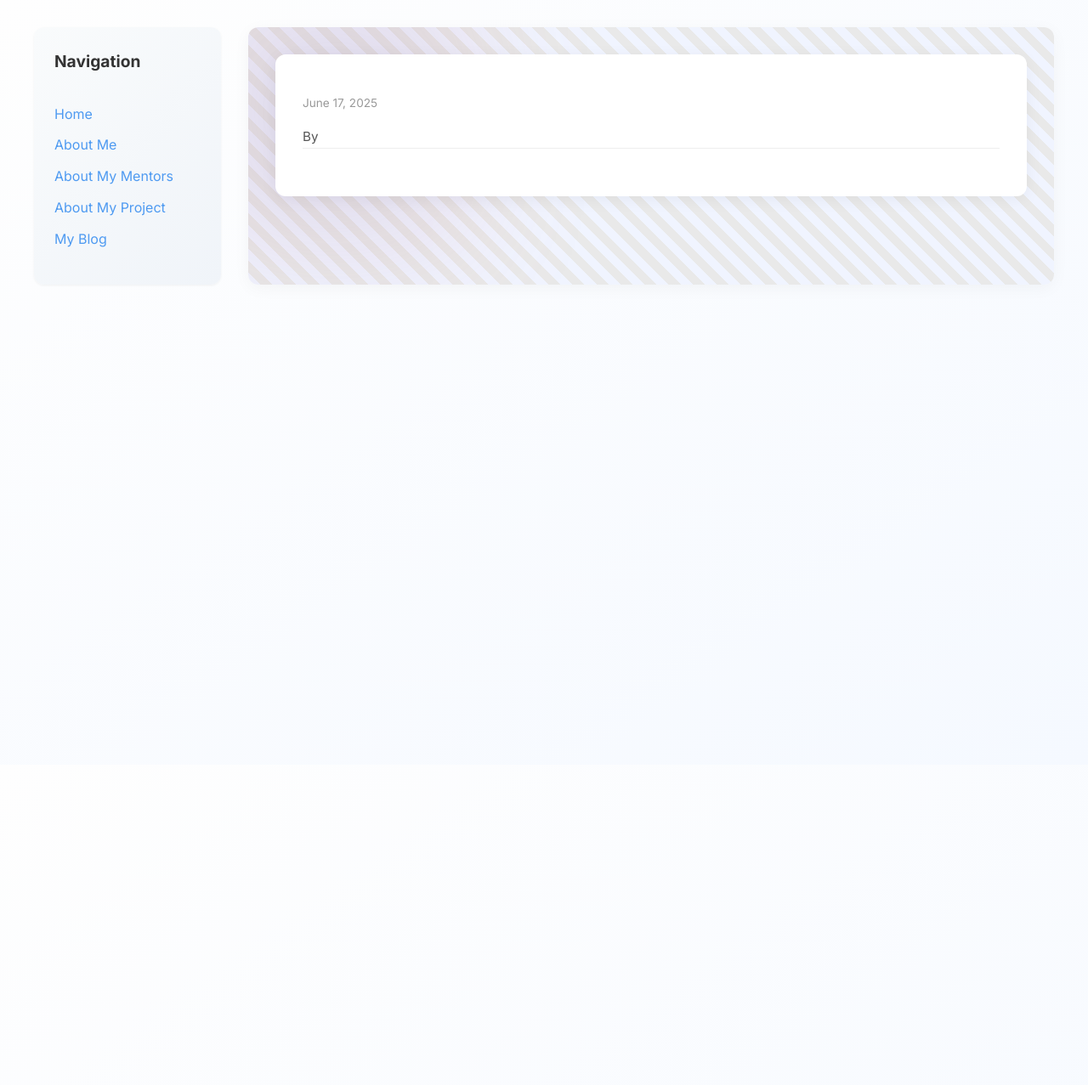
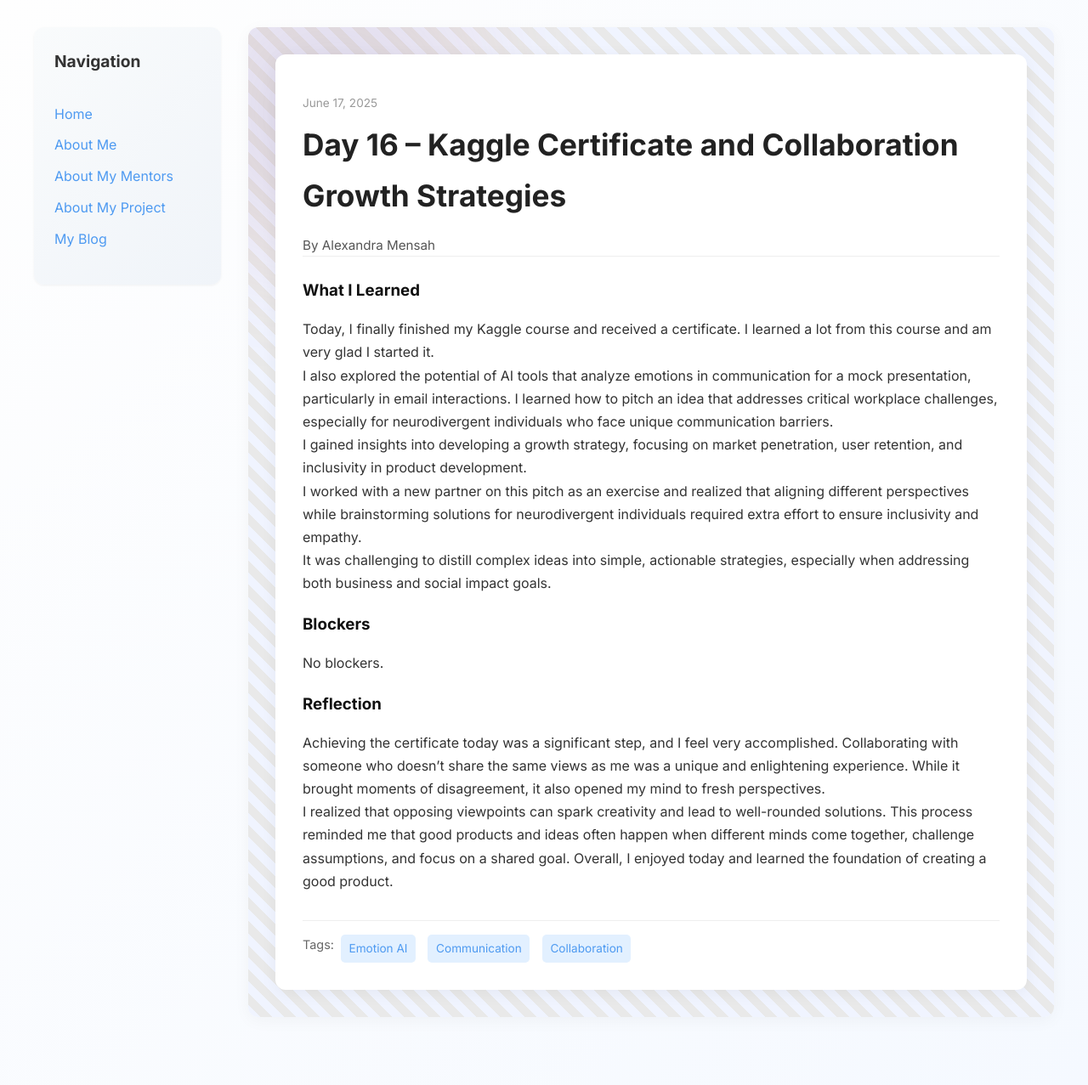
Before and after one commit to alexandratory/alexandratory.github.io, a Jekyll site: the page built from _posts/2025-06-17-day-16.md, in a window 1280 px wide. Shown: the whole page at 85% size. Built offline with Jekyll 4.4.1, drawn with Linux system fonts in a browser that asks for light colours; our own code applies the rules of GitHub Pages for plain Markdown files; before the commit the page ends 900 px from its top, so only the background shows below that.

Commit message:
Update 2025-06-17-day-16.md

```diff
--- a/_posts/2025-06-17-day-16.md
+++ b/_posts/2025-06-17-day-16.md
@@ -10,14 +10,16 @@
   - Collaboration
 
 what_i_learned: |
-Today, I finally finished my Kaggle course and recieved a certificate. Definitely learned alot from this course and I'm very glad I started it.  I also explored the potential of AI tools that analyze emotions in communication for a mock presesntation, particularly for emailing. I learned how to present a pitch idea that can address critical workplace challenges, especially for neurodivergent individuals who face unique communication barriers.
-I gained insights into developing a growth strategy, focusing on market penetration, user retention, and inclusivity in product development. I also learned about the importance of creating accessible solutions that empower underserved groups while benefiting everyone. I worked with a new partner on this pitch idea as a exercise and realized Aligning different perspectives while brainstorming solutions for neurodivergent individuals required extra effort to ensure inclusivity and empathy.
-It was challenging to distill complex ideas into simple, actionable strategies, especially when addressing both business and social impact goals.
+  Today, I finally finished my Kaggle course and received a certificate. I learned a lot from this course and am very glad I started it.
+  I also explored the potential of AI tools that analyze emotions in communication for a mock presentation, particularly in email interactions. I learned how to pitch an idea that addresses critical workplace challenges, especially for neurodivergent individuals who face unique communication barriers.
+  I gained insights into developing a growth strategy, focusing on market penetration, user retention, and inclusivity in product development.
+  I worked with a new partner on this pitch as an exercise and realized that aligning different perspectives while brainstorming solutions for neurodivergent individuals required extra effort to ensure inclusivity and empathy.
+  It was challenging to distill complex ideas into simple, actionable strategies, especially when addressing both business and social impact goals.
 
 blockers: |
- no blockers
+  No blockers.
 
 reflection: |
-Achieving the certificate today was definitely a big step and I feel very accomplished. Also, Collaborating with someone who doesn’t share the same views as me was a unique and enlightening experience. While it brought moments of disagreement, it also opened my mind to fresh perspectives. I realized that opposing viewpoints can spark creativity and result in well-rounded solutions.
-This process reminded me that good products and ideas often happens when different minds come together, challenge assumptions, and focus on a shared goal. Overall, I really enjoyed today and learned the foundation of creating a good product.
+  Achieving the certificate today was a significant step, and I feel very accomplished. Collaborating with someone who doesn’t share the same views as me was a unique and enlightening experience. While it brought moments of disagreement, it also opened my mind to fresh perspectives.
+  I realized that opposing viewpoints can spark creativity and lead to well-rounded solutions. This process reminded me that good products and ideas often happen when different minds come together, challenge assumptions, and focus on a shared goal. Overall, I enjoyed today and learned the foundation of creating a good product.
 ---
```
